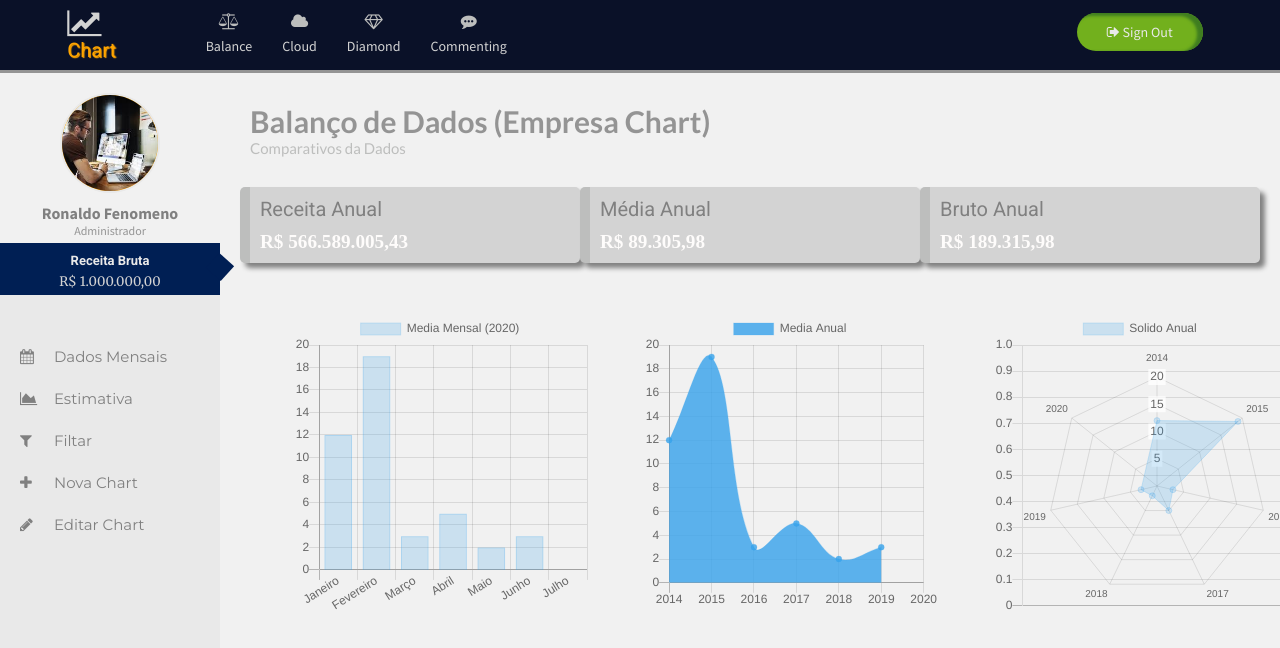
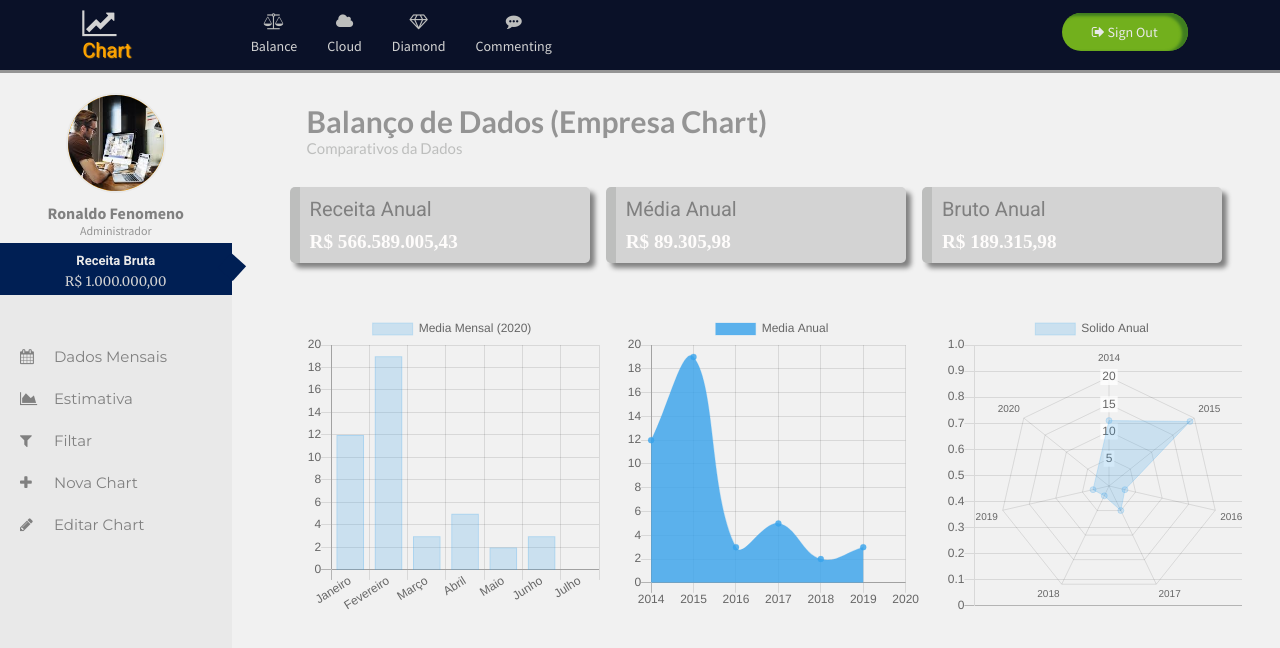
Before and after one commit to WelderMileu/dashboard, a plain HTML site: page index.html in a window 1280 px wide. Drawn offline with nearby package versions, Linux system fonts and the light colour scheme; a web font is replaced by a local one.

Commit message:
Alinhando a aplicação

```diff
--- a/index.html
+++ b/index.html
@@ -83,9 +83,9 @@
 						</div>
 					</div>
 					<div class="graficos" style="width: 300px;margin-top: 50px;display: flex;flex-direction:row;">
-						<canvas id="grafic01" width="500" height="500" style="margin-left: 50px"></canvas>
-						<canvas id="grafic02" width="500" height="500" style="margin-left: 50px"></canvas>
-						<canvas id="grafic03" width="500" height="500" style="margin-left: 50px"></canvas>
+						<canvas id="grafic01" width="500" height="500" style="margin-left: 20px"></canvas>
+						<canvas id="grafic02" width="500" height="500" style="margin-left: 20px"></canvas>
+						<canvas id="grafic03" width="500" height="500" style="margin-left: 20px"></canvas>
 					</div>
 				</section>
 			</div>
--- a/style.css
+++ b/style.css
@@ -78,7 +78,7 @@ a {
 
 .body .nav .navbar .navbar-nav .nav-item:nth-child(5) {
 	margin-top: 10px;
-	margin-left: 545px;
+	margin-left: 485px;
 }
 
 .body .nav .navbar .navbar-nav .nav-item:nth-child(5) .nav-link {
@@ -205,14 +205,14 @@ a {
    =====================================================================*/
 
 .grapics {
-	margin: 20px;
+	margin: 50px;
 	margin-top: 30px;
 	width: 80%;
 }
 
 .grapics .title {
 	margin-bottom: 30px;
-	padding-left: 10px;
+	padding-left: 25px;
 	font-family: var(--font04);
 }
 
@@ -233,7 +233,7 @@ a {
 }
 
 .grapics .cards div{
-	width: 340px;
+	width: 300px;
 	padding: 10px;
 	background-color: var(--scale05);
 	box-shadow: 5px 5px 5px var(--scale01);
```
